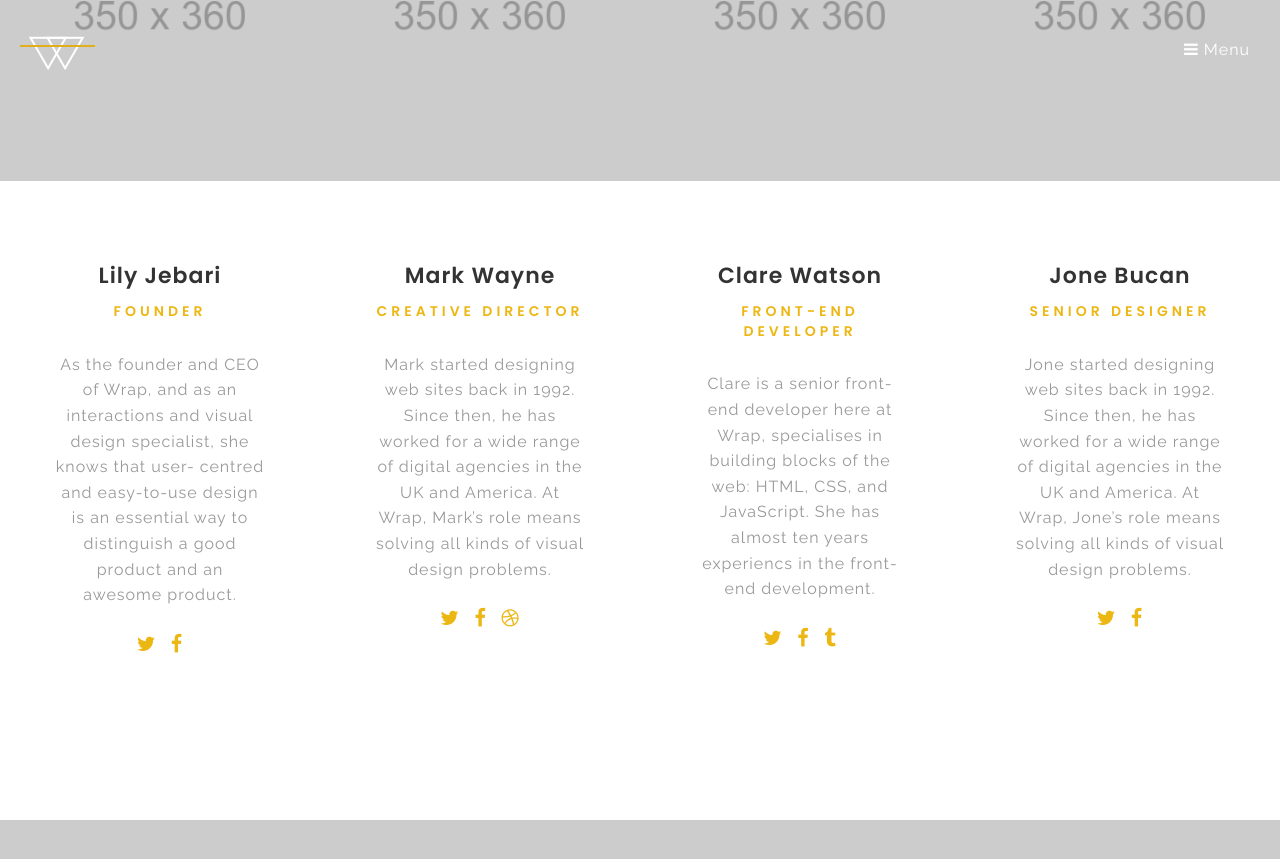
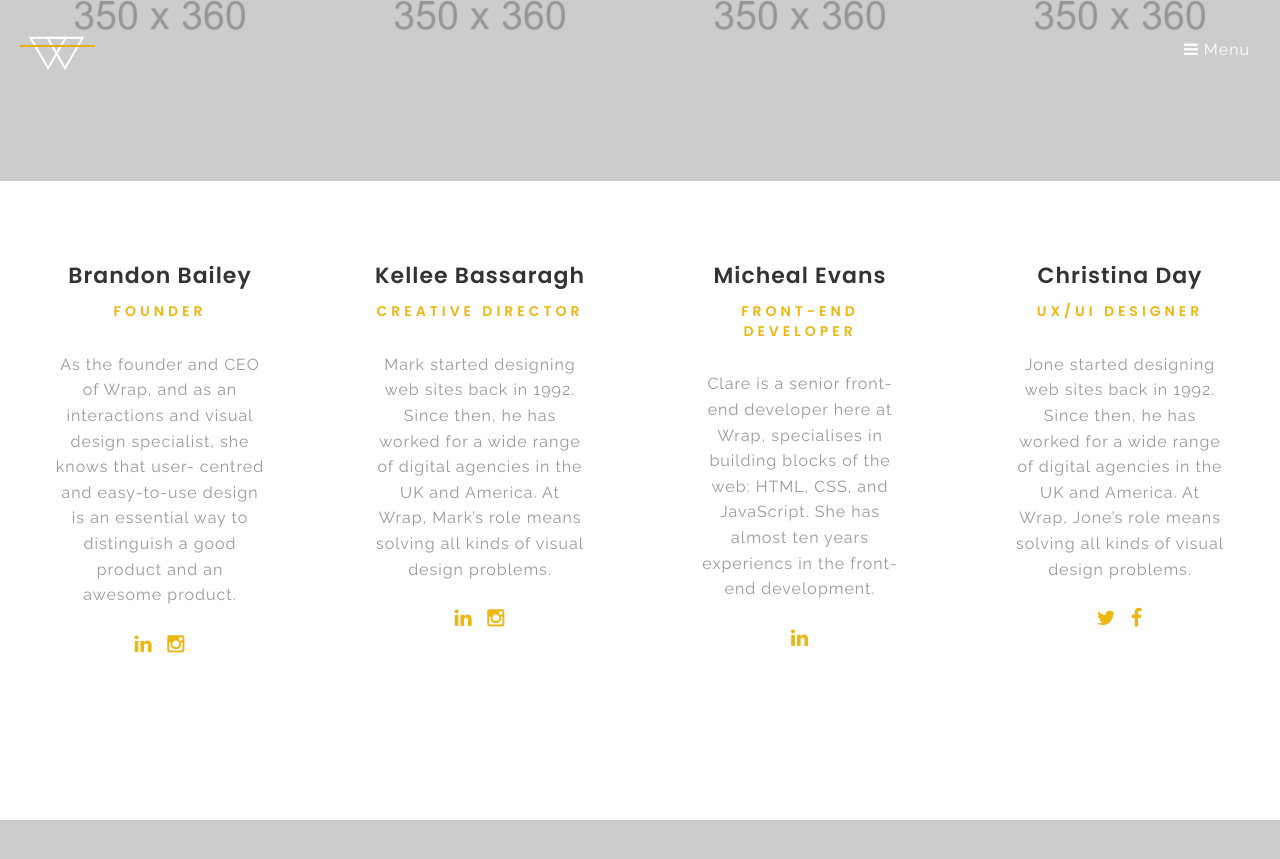
Before and after one commit to theTutorB/tutord-scholars-website, a Jekyll site: the page built from index.html, in a window 1280 px wide and 900 px high, scrolled down 5591 px. Shown: the top 859 px of the window. Built offline with Jekyll 4.4.1, drawn with Linux system fonts in a browser that asks for light colours; nearby versions of some CDN libraries; library files that are not in the unit come from our copies; some of the changed text lies outside the part shown.

```diff
--- a/index.html
+++ b/index.html
@@ -39,42 +39,36 @@ works:
   - path: _works/flowers.md
 members:
   - avatar: /assets/images/@stock/member-7.png
-    name: Lily Jebari
+    name: Brandon Bailey
     position: Founder
     socials:
-      - link: http://twitter.com
-        icon: twitter
-      - link: http://facebook.com
-        icon: facebook
+      - link: https://www.linkedin.com/in/brandon-bailey-3732885b/
+        icon: linkedin
+      - link: https://www.instagram.com/dammitBrandon/
+        icon: instagram
     desc:
       "As the founder and CEO of Wrap, and as an interactions and visual design specialist, she knows that user- centred and easy-to-use design is an essential way to distinguish a good product and an awesome product."
   - avatar: /assets/images/@stock/member-9.png
-    name: Mark Wayne
+    name: Kellee Bassaragh
     position: Creative Director
     socials:
-      - link: http://twitter.com
-        icon: twitter
-      - link: http://facebook.com
-        icon: facebook
-      - link: http://dribbble.com
-        icon: dribbble
+      - link: https://www.linkedin.com/in/kelleeb/
+        icon: linkedin
+      - link: https://www.instagram.com/kelleeb/
+        icon: instagram
     desc:
       "Mark started designing web sites back in 1992. Since then, he has worked for a wide range of digital agencies in the UK and America. At Wrap, Mark’s role means solving all kinds of visual design problems."
   - avatar: /assets/images/@stock/member-8.png
-    name: Clare Watson
+    name: Micheal Evans
     position: Front-end Developer
     socials:
-      - link: http://twitter.com
-        icon: twitter
-      - link: http://facebook.com
-        icon: facebook
-      - link: http://tumblr.com
-        icon: tumblr
+      - link: https://www.linkedin.com/in/michaelevans215/
+        icon: linkedin
     desc:
       "Clare is a senior front-end developer here at Wrap, specialises in building blocks of the web: HTML, CSS, and JavaScript. She has almost ten years experiencs in the front-end development."
   - avatar: /assets/images/@stock/member-4-4.png
-    name: Jone Bucan
-    position: Senior Designer
+    name: Christina Day
+    position: UX/UI Designer
     socials:
       - link: http://twitter.com
         icon: twitter
@@ -121,6 +115,9 @@ clients:
   - /assets/images/@stock/client-4.png
   - /assets/images/@stock/client-1.png
   - /assets/images/@stock/client-6.png
+
+courses:
+
 ---
 
 <div class='full no-padding parallax home-video-wrapper'>
@@ -384,7 +381,7 @@ clients:
 <div class='full'>
   <div class='row'>
     <div class='large-8 columns large-centered'>
-      {% include section-title.html small_title="we are happy" title="Featured clients" %}
+      {% include section-title.html small_title="we are serving" title="Featured Courses" %}
     </div>
   </div>
 </div>
```
Also changed, not shown: _courses/music-production.md (added, +15 -0 lines), _courses/social-media-communications.md (added, +15 -0 lines), _courses/web-development.md (added, +15 -0 lines).
